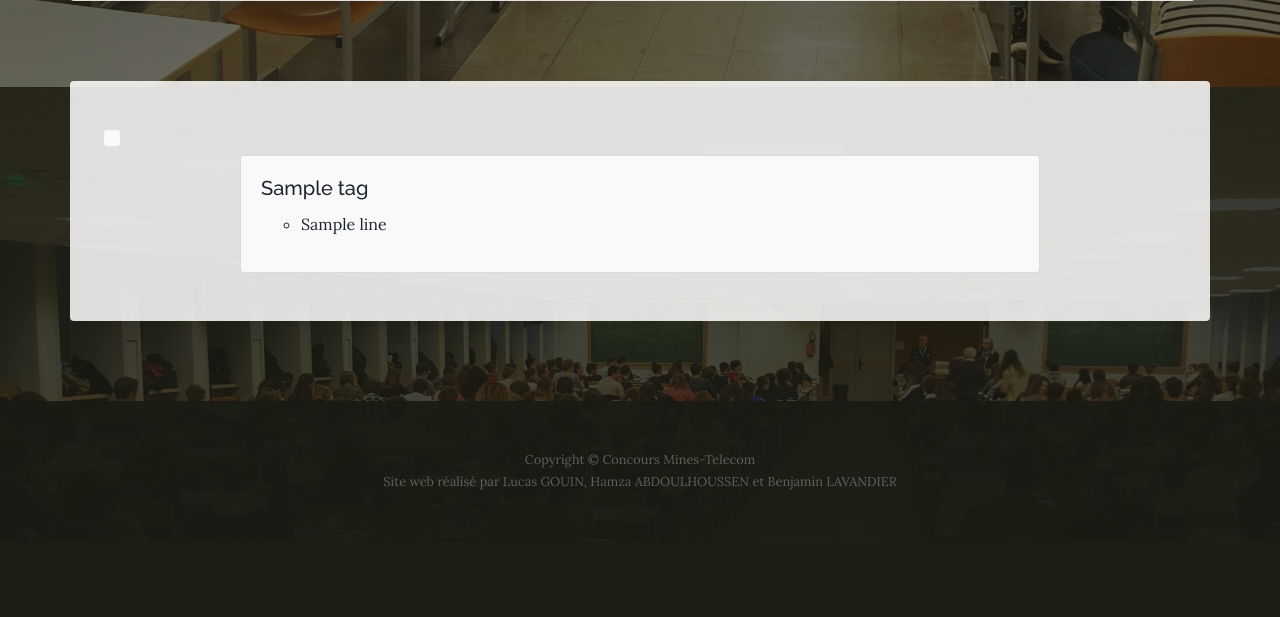
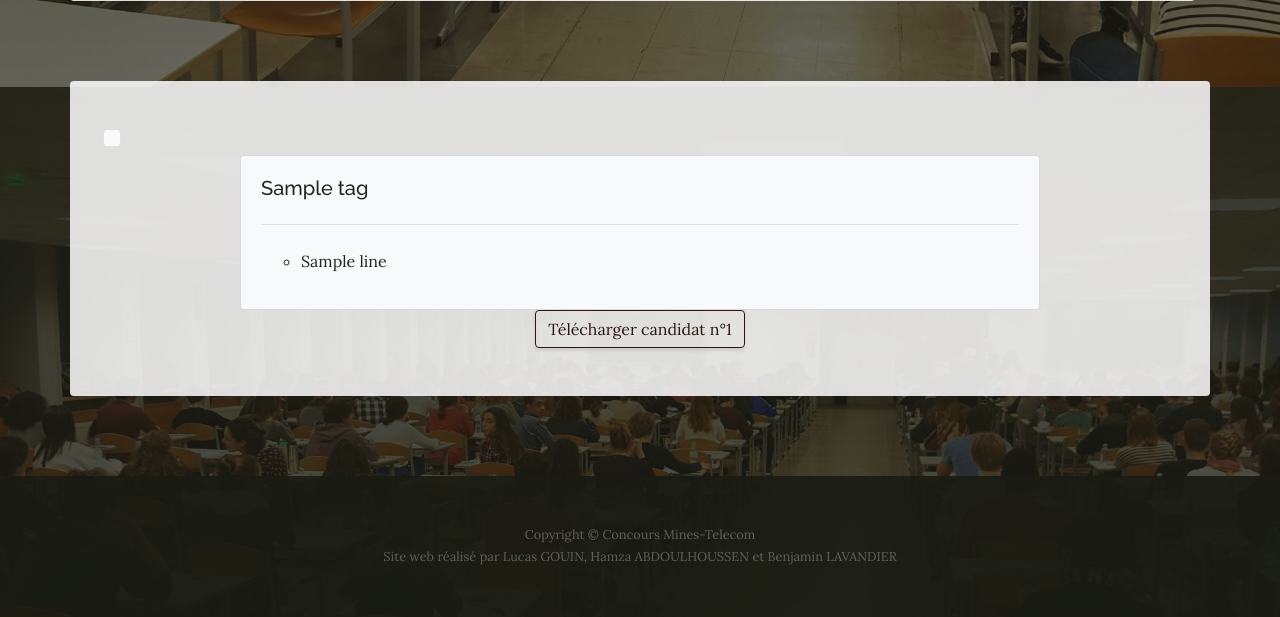
Before and after one commit to Hamza-ABDOULHOUSSEN/website_exam_result, a Flask app: template site_web/templates/candidates.html in a window 1280 px wide. Shown: the part 713-1330 px from the top of the page. Before the commit the page ends 1203 px from the top, so only its background shows below. Run offline with Flask 2, Linux system fonts and the light colour scheme; the template is opened without the code that fills it: values that come from a table or form of the project are taken from there, most other values are stand-ins (such as "Sample title", 1, 10 or a date in 2020); some libraries are stand-ins or nearby versions.

Commit message:
ajout bouton télécharger (HTML)

```diff
--- a/site_web/templates/candidates.html
+++ b/site_web/templates/candidates.html
@@ -101,11 +101,13 @@
                             <h4>Résultat n°{{ loop.index }}</h4>
                         </div>
                     {% endif %}
-                    <div class="row">
+                    <div>
+                        <div id="card_{{ loop.index }}" class="row">
                             {% for element in res %}
                                 <div class="card bg-light mx-auto" style="width: 50rem;">
                                     <div class="card-body">
                                         <h5 class="card-title">{{ tags[loop.index0] }}</h5>
+                                        <hr class="my-4">
                                         {# permet de faire la distinction entre l'affichage des voeux et les autres informations #}
                                         {% if tags[loop.index0] == 'Vœux' %}
                                             {% if element %}
@@ -128,6 +130,12 @@
                                 </div>
                             {% endfor %}
                         </div>
+                        <div class="text-center">
+                            <input class="btn btn-outline-secondary" type="button"
+                                   value="Télécharger candidat n°{{ loop.index }}"
+                                   onclick="download('card_{{ loop.index }}')">
+                        </div>
+                    </div>
                 {% endfor %}
             </div>
         </section>
@@ -143,5 +151,29 @@
 <!-- Core theme JS-->
 <script src="{{ url_for('static',filename='js/bootstrap.js') }}"></script>
 <script src="{{ url_for('static',filename='js/scripts.js') }}"></script>
+
+<script type="text/javascript">
+    // code emprunté sur :  https://jsfiddle.net/ourcodeworld/rce6nn3z/2/
+    function dl(filename, text) {
+        var element = document.createElement('a');
+        element.setAttribute('href', 'data:text/plain;charset=utf-8,' + encodeURIComponent(text));
+        element.setAttribute('download', filename);
+
+        element.style.display = 'none';
+        document.body.appendChild(element);
+
+        element.click();
+
+        document.body.removeChild(element);
+    }
+
+    function download(id) {
+        var text = document.getElementById(id).innerHTML;
+        var fileName = id + ".html"
+
+        dl(fileName, text)
+    }
+</script>
+
 </body>
 </html>
```
Lines whose indentation alone changed are shown as unchanged.
